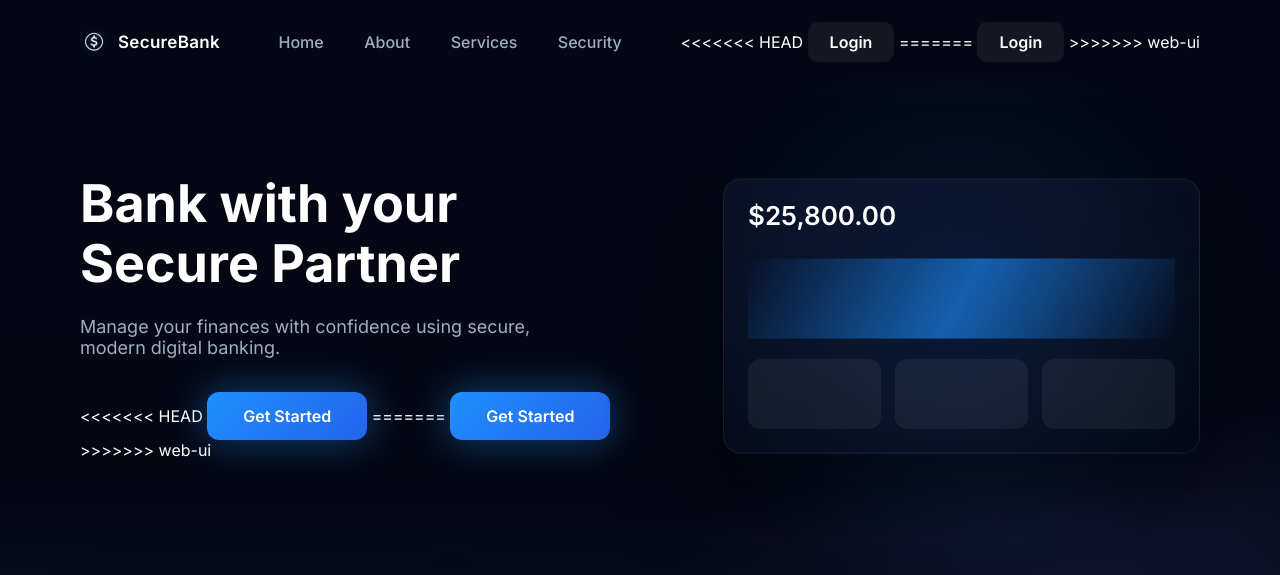
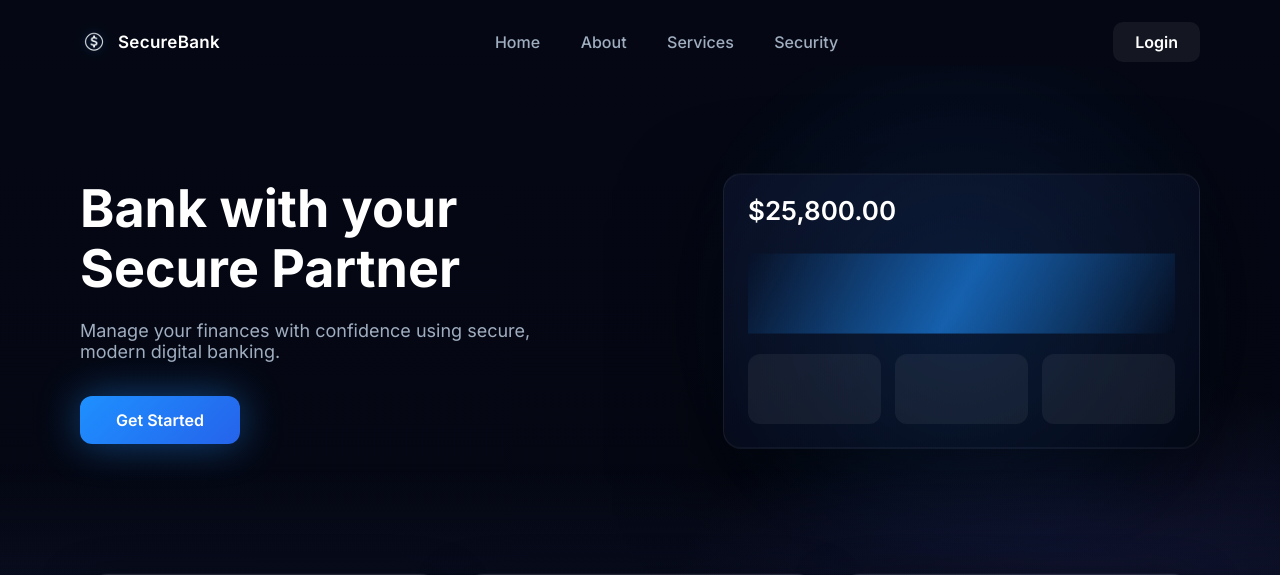
Before and after one commit to Skaram20c/securebank, a FastAPI app: page / in a window 1280 px wide. Shown: the top 575 px of the page. Run offline with FastAPI, Linux system fonts and the light colour scheme; parts of the project's set-up code (start-up, migrations or seed data) failed here and were passed over.

Commit message:
fixed dashboard issues

```diff
--- a/app/web/templates/home.html
+++ b/app/web/templates/home.html
@@ -33,11 +33,7 @@
         </nav>
 
         <div class="nav-right">
-<<<<<<< HEAD
-            <a href="#" class="login-btn">Login</a>
-=======
             <a href="/login" class="login-btn">Login</a>
->>>>>>> web-ui
         </div>
     </header>
 
@@ -56,11 +52,7 @@
                 using secure, modern digital banking.
             </p>
 
-<<<<<<< HEAD
-            <a href="#" class="cta-btn">Get Started</a>
-=======
             <a href="/register" class="cta-btn">Get Started</a>
->>>>>>> web-ui
         </div>
 
         <!-- RIGHT -->
```
